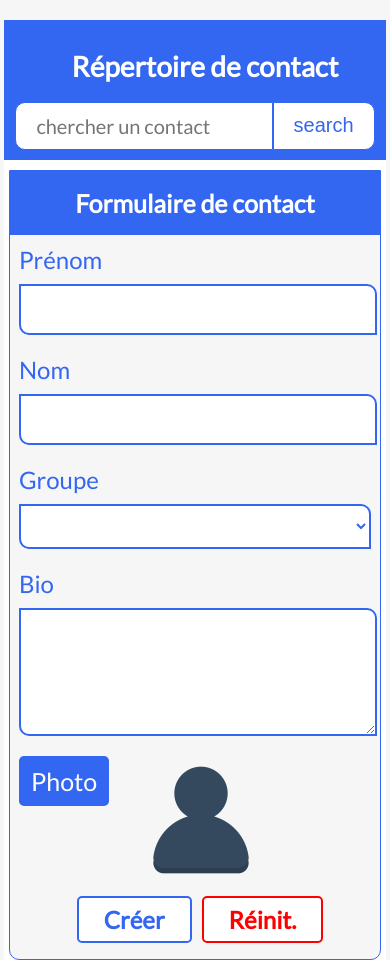
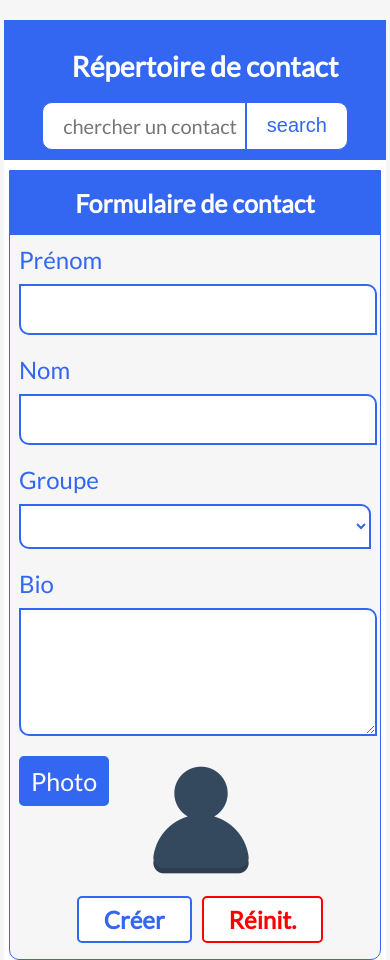
Before and after one commit to jordanmosongo/javascript_dom_1, a plain HTML site: page index.html in a window 390 px wide. Shown: the top 960 px of the page. Drawn offline with Linux system fonts and the light colour scheme.

Commit message:
quick update

```diff
--- a/style.css
+++ b/style.css
@@ -335,7 +335,7 @@ textarea:focus {
   }
   .container-head form {
     margin: auto;
-    width: 94%;
+    width: 85%;
   }
   .container-body {
     height: 100rem;
@@ -369,6 +369,10 @@ textarea:focus {
   .content-header h2 {
     font-size: 25px;
   }
+  .container-head form {
+    margin: auto;
+    width: 80%;
+  }
   .content-form,
   .content-list {
     width: 100%;
```
